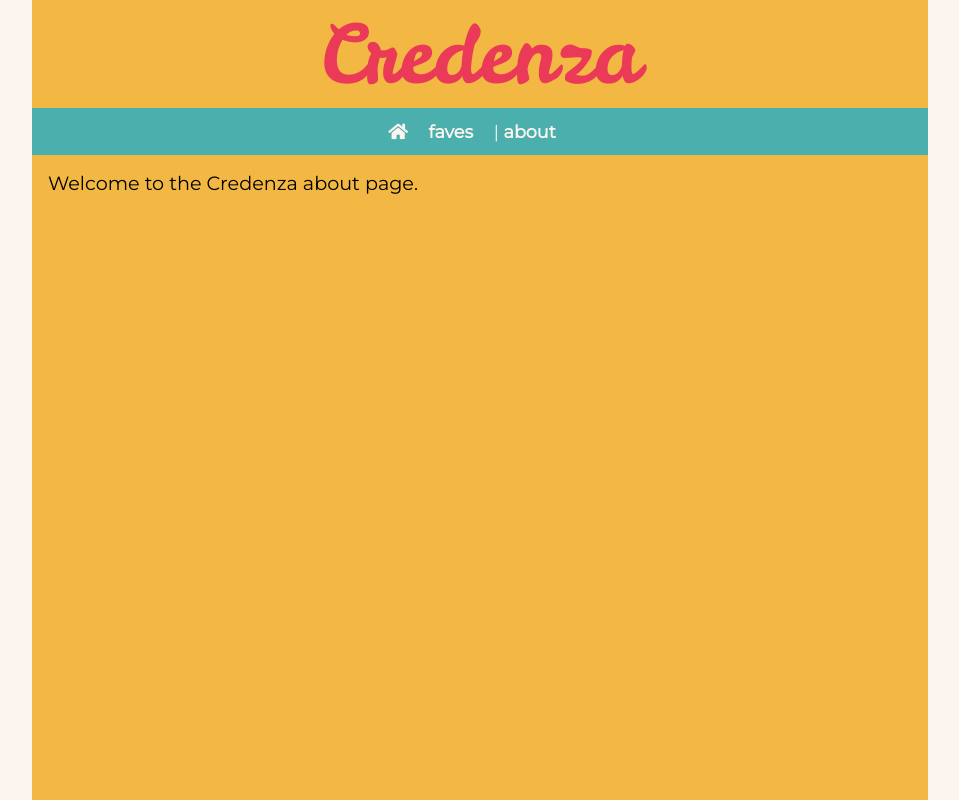
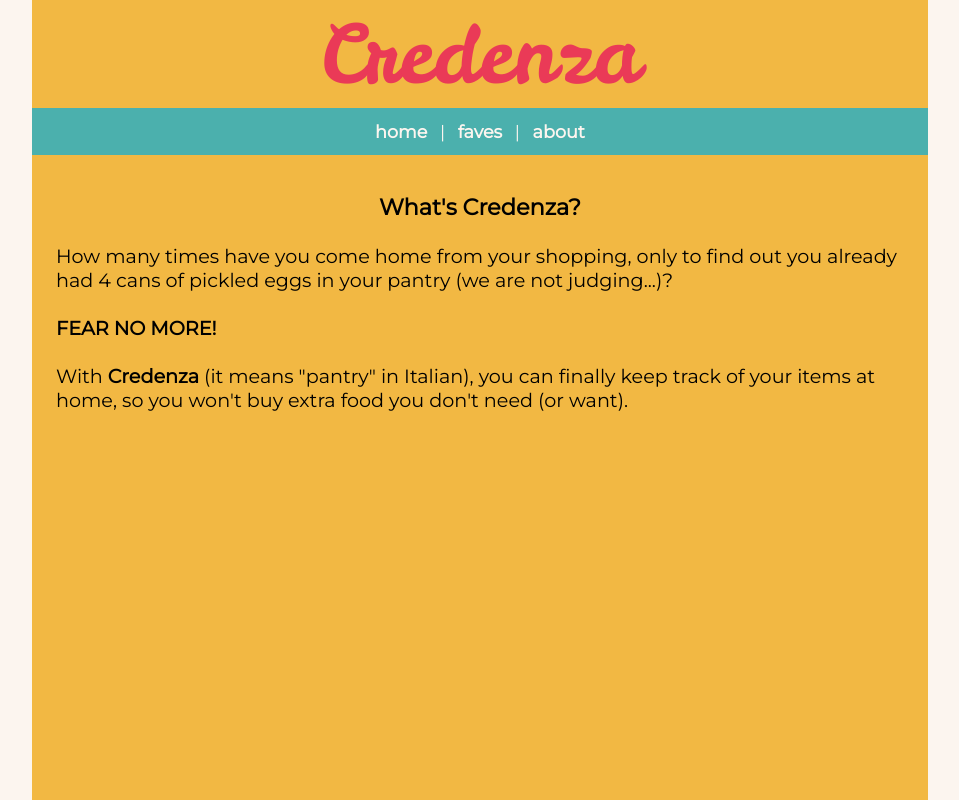
Before and after one commit to morwen80/credenza-frontend, a React (Create React App) app: page /about in a window 1280 px wide. Shown: the whole page, without its empty margins (160-1119 px from the left). Built offline with nearby package versions, Linux system fonts and the light colour scheme.

Commit message:
about page

```diff
--- a/db.json
+++ /dev/null
@@ -1,34 +0,0 @@
-{
-  "credenza": [
-    {
-      "id": 1,
-      "food": "canned beans",
-      "itemNumber": 1,
-      "needToBuy": true
-    },
-    {
-      "id": 2,
-      "food": "canned tuna",
-      "itemNumber": 4,
-      "needToBuy": false
-    },
-    {
-      "id": 3
-    },
-    {
-      "id": 4
-    },
-    {
-      "id": 5
-    },
-    {
-      "id": 6
-    },
-    {
-      "id": 7
-    },
-    {
-      "id": 8
-    }
-  ]
-}
--- a/src/components/About.js
+++ b/src/components/About.js
@@ -2,7 +2,16 @@ import React from 'react';
 
 const About = () => (
   <div className="about-page">
-    Welcome to the Credenza about page.
+    <h3>What's Credenza?</h3>
+    <div className="desc">
+    How many times have you come home from your shopping, only to find out you already had 4
+    cans of pickled eggs in your pantry (we are not judging...)?
+    <br /><br />
+    <strong>FEAR NO MORE!</strong>
+    <br /><br />
+    With <strong>Credenza</strong> (it means "pantry" in Italian), you can finally keep track of your items at home, so you won't buy extra food you don't need (or want).
+    </div>
+
   </div>
 )
 export default About
--- a/src/components/Header.js
+++ b/src/components/Header.js
@@ -5,8 +5,8 @@ const Header = () => (
   <div>
     <header>Credenza</header>
     <nav>
-      <NavLink activeClassName="is-active" to='/' exact={true} > <i className="fas fa-home"></i> </NavLink>
-      <NavLink activeClassName="is-active" to='/faves'> faves </NavLink> |
+      <NavLink activeClassName="is-active" to='/' exact={true} > home </NavLink>|
+      <NavLink activeClassName="is-active" to='/faves'> faves </NavLink>|
       <NavLink activeClassName="is-active" to='/about'> about </NavLink>
     </nav>
   </div>
--- a/src/components/MyCredenzaItem.js
+++ b/src/components/MyCredenzaItem.js
@@ -21,13 +21,16 @@ render(){
       <ul>
         <li key={id}>
           <span>
+          <label for="faved" className="favedLabel"></label>
           <input
             type="checkbox"
             name="faved"
+            id={id}
             checked={faved}
             onChange={() => this.props.toggleFaved(this.props.foodItemObj)}
             onClick={() => this.props.newFaved({...this.props.foodItemObj, faved:!faved})}
           />
+
             {food}
 
             <button onClick={() => this.removingFromCredenza(id)} className="delete-food">
--- a/src/index.css
+++ b/src/index.css
@@ -34,6 +34,9 @@ a:active, a:visited {
 ul, li {
   list-style: none;
 }
+h3 {
+  text-align: center;
+}
 code {
   font-family: source-code-pro, Menlo, Monaco, Consolas, "Courier New",
     monospace;
@@ -60,7 +63,7 @@ nav a {
   text-decoration: none;
   font-weight: 900;
   transition: 0.3s;
-  margin-right: 1rem;
+  margin: 0 .5rem;
 }
 
 nav a:hover {
@@ -148,7 +151,6 @@ nav a:hover {
 }
 #checkFaves {
   margin-right: .6rem;
-
 }
 .delete-food {
   float: right;
@@ -159,11 +161,63 @@ nav a:hover {
   padding: .5rem 1.3rem;
   border-radius: 5px;
 }
+/* input[type=checkbox] {
+  opacity: 1;
+  width: 1.5rem;
+} */
+
+/* .favedLabel {
+  position: relative;
+}
+
+.favedLabel::before {
+  content: "";
+  display: inline-block;
+  height: 20px;
+  width: 20px;
+  border: 1px solid var(--accent);
+  border-radius: 3px;
+  /* background-color: var(--offwhite); */
+  /* top: 3px;
+}
+.favedLabel::after {
+  content: "";
+  display: inline-block;
+  height: 10px;
+  width: 9px;
+  border-left: 2px solid;
+  border-bottom: 2px solid;
+  transform: rotate(-45deg);
+
+  left: 5px;
+  top: 7px;
+  color: var(--darker);
+}
+
+.favedLabel::before,
+.favedLabel::after {
+  position: absolute;
+} */
+
+/*Hide the checkmark by default*/
+/* input[type="checkbox"] + favedLabel::after {
+    content: none;
+} */
+/*Unhide the checkmark on the checked state*/
+/* input[type="checkbox"]:checked + favedLabel::after {
+    content: "";
+} */
+
+/* input[type="checkbox"]:focus + favedLabel::before {
+    outline: rgb(59, 153, 252) auto 5px;
+} */
+
 
 /*  ABOUT */
 .about-page {
-  padding: 1rem;
+  padding: 1rem 1.5rem;
 }
+
 
 
 /*  PAGE NOT FOUND*/
```
